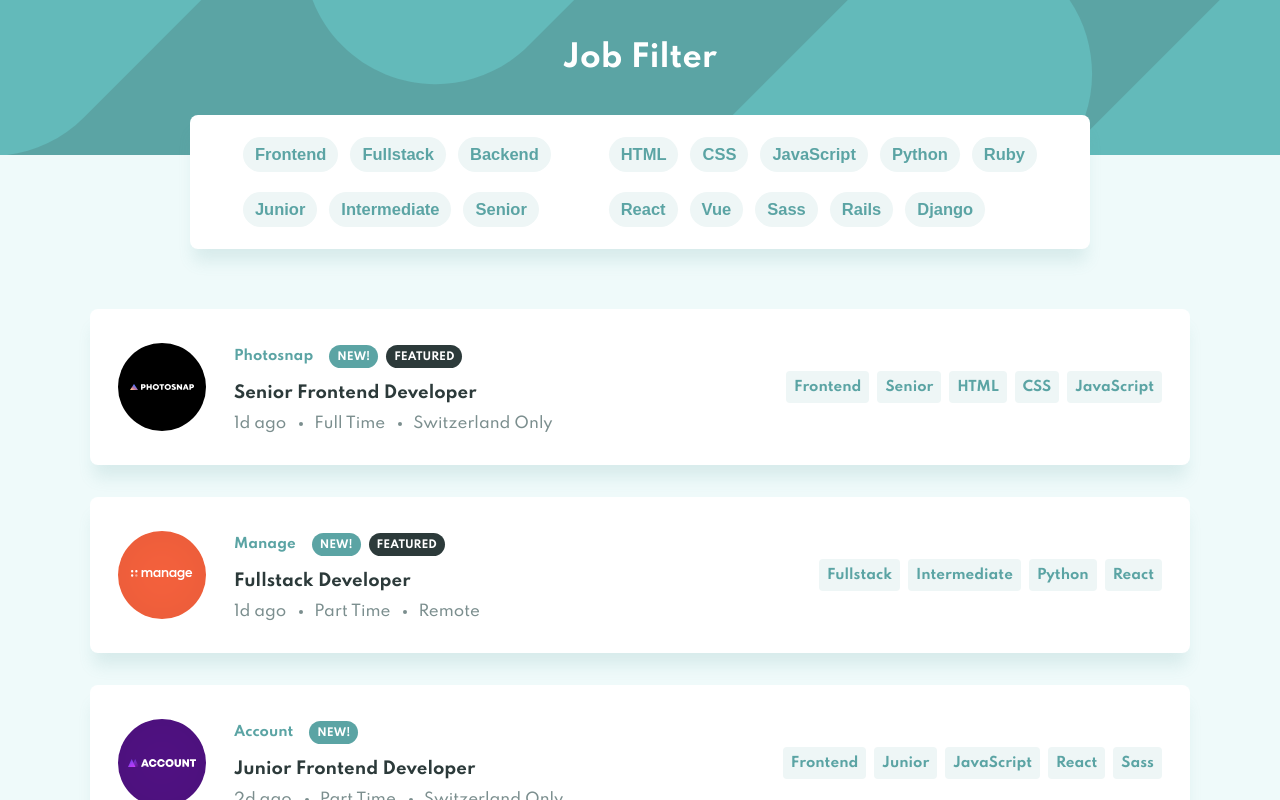
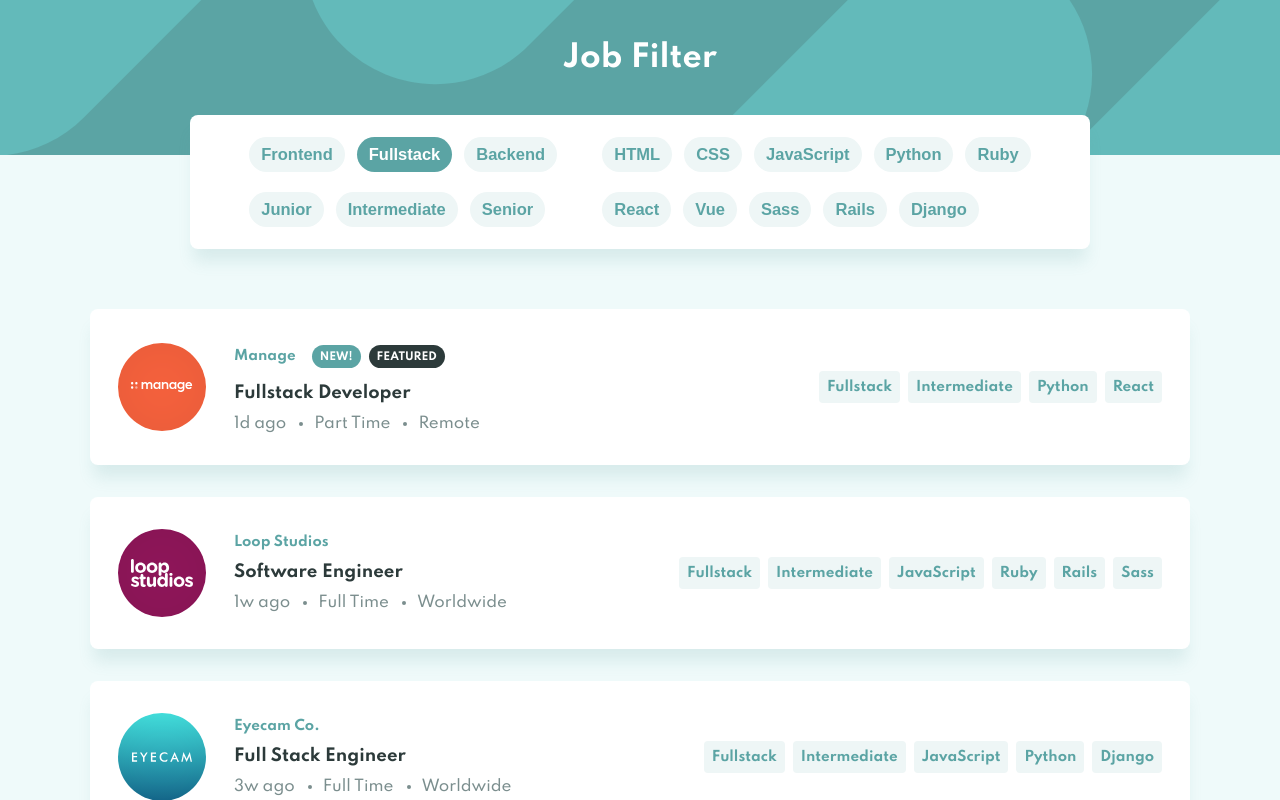
Before and after one commit to nikkypyra/filter-job-listings, a Vue app: page / in a window 1280 px wide. Both pictures are taken after a click on the button "Fullstack". Shown: the top 800 px of the page. Built offline with nearby package versions, Linux system fonts and the light colour scheme.

Commit message:
feat: add filter functionality

```diff
--- a/src/App.vue
+++ b/src/App.vue
@@ -1,8 +1,9 @@
 <template>
   <div id="app">
     <Header />
-    <FilterButtons />
-    <JobCards />
+    <FilterButtons :filters="selectedFilters" @handle-filters="setFilters" />
+    <JobCards :jobs="selectedJobs"/>
+    <p v-if="noMatchingJobs" class="noMatch">Sorry, no jobs match your search criteria.</p>
     <Attribution />
   </div>
 </template>
@@ -13,6 +14,8 @@ import Header from "./components/Header.vue";
 import Attribution from "./components/Attribution.vue";
 import JobCards from "./components/JobCards.vue";
 import FilterButtons from "./components/FilterButtons.vue";
+import { jobList } from "./data/jobs";
+import { Job, Jobs } from "./types/jobs.types";
 
 @Component({
   components: {
@@ -22,7 +25,53 @@ import FilterButtons from "./components/FilterButtons.vue";
     FilterButtons,
   },
 })
-export default class App extends Vue {}
+export default class App extends Vue {
+  jobs: Jobs = jobList
+  filters: string[] = []
+
+  get selectedFilters(): string[] {
+    return this.filters
+  }
+
+  get selectedJobs(): Jobs {
+    return this.jobs.sort((a: Job, b: Job) => a.id - b.id)
+  }
+
+  get noMatchingJobs(): boolean {
+    return !this.selectedJobs.length
+  }
+
+  setJobs(): void {
+    jobList.map((job) => {
+      const jobInfo: string[] = [job.role, job.level, ...job.languages, ...job.tools]
+      if(this.selectedFilters.every((filter) => jobInfo.includes(filter))) {
+        if(!this.selectedJobs.includes(job)) {
+          this.jobs.push(job)
+        }
+      } else {
+        if(this.selectedJobs.includes(job)) {
+          this.jobs = this.jobs.filter(item => item !== job)
+        }
+      }
+    })
+  }
+
+  setFilters(selectedFilter: string): void {
+    if(this.filters.includes(selectedFilter)) {
+      this.filters = this.filters.filter(filter => filter !== selectedFilter);
+    }
+    else {
+      this.filters = [...this.filters, selectedFilter]
+    }
+    this.setJobs()
+  }
+}
 </script>
 
-<style lang="scss"></style>
+<style lang="scss">
+.noMatch {
+  text-align: center;
+  color: $colorSecondary;
+  margin: 140px 0 100px;
+}
+</style>
--- a/src/assets/styles/_variables.scss
+++ b/src/assets/styles/_variables.scss
@@ -2,8 +2,8 @@
 $colorPrimary: hsl(180, 29%, 50%);
 $colorSecondary: hsl(180, 14%, 20%);
 $colorTertiary: hsl(180, 8%, 52%);
+$colorQuaternary: hsl(180, 31%, 95%);
 $colorBackground: hsl(180, 52%, 96%);
-$colorFilterTablets: hsl(180, 31%, 95%);
 $colorWhite: #fff;
 $colorBoxShadow: hsla(180, 29%, 50%, 16%);
 
--- a/src/components/Button.vue
+++ b/src/components/Button.vue
@@ -1,5 +1,5 @@
 <template>
-  <button>{{label}}</button>
+  <button :class="['button', variant]" @click="$emit('click')">{{label}}</button>
 </template>
 
 <script lang="ts">
@@ -8,18 +8,29 @@ import { Component, Vue, Prop } from "vue-property-decorator";
 @Component
 export default class Button extends Vue {
   @Prop({ required: true }) label!: string;
+  @Prop({ default: "primary" }) variant!: "primary" | "secondary";
 }
 </script>
 
 <style lang="scss">
-button {
+.button {
   display: inline;
-  color: $colorPrimary;
-  background-color: $colorFilterTablets;
   font-size: 1.1em;
   font-weight: $fontWeight600;
   padding: 8px 12px 8px;
   border-radius: 20px;
   border: none;
+
+  &.primary {
+    background-color: $colorPrimary;
+    color: $colorWhite;
+  }
+
+  &.secondary {
+    background-color: $colorQuaternary;
+    color: $colorPrimary;
+  }
 }
+
+
 </style>
--- a/src/components/FilterButtons.vue
+++ b/src/components/FilterButtons.vue
@@ -1,16 +1,16 @@
 <template>
   <div class="filterContainer">
     <div class="roles">
-    <Button v-for="role in roles" :key="role" :label="role" />
+    <Button v-for="role in roles" :key="role" :label="role" @click="handleFilters(role)" :variant="variant(role)" />
     </div>
     <div class="levels">
-    <Button v-for="level in levels" :key="level" :label="level" />
+    <Button v-for="level in levels" :key="level" :label="level" @click="handleFilters(level)" :variant="variant(level)" />
     </div>
     <div class="languages">
-    <Button v-for="language in languages" :key="language" :label="language" />
+    <Button v-for="language in languages" :key="language" :label="language" @click="handleFilters(language)" :variant="variant(language)" />
     </div>
     <div class="tools">
-    <Button v-for="tool in tools" :key="tool" :label="tool" />
+    <Button v-for="tool in tools" :key="tool" :label="tool" @click="handleFilters(tool)" :variant="variant(tool)" />
     </div>
   </div>
 </template>
@@ -26,6 +26,7 @@ import Button from "./Button.vue";
   },
 })
 export default class FilterButtons extends Vue {
+  @Prop({ required: true }) filters!: string[];
 
  get roles(): Role[] {
    return Object.values(Role).map((value) => value)
@@ -42,16 +43,26 @@ export default class FilterButtons extends Vue {
  get tools(): Tool[] {
    return Object.values(Tool).map((value) => value)
  }
+
+ filterIsSelected(value: string): boolean {
+   return this.filters.includes(value)
+ }
+
+ variant(value: string) {
+   return this.filterIsSelected(value) ? 'primary' : 'secondary'
+ }
+
+ handleFilters(filter: string): void {
+   this.$emit('handle-filters', filter)
+ }
 }
 </script>
 
 <style lang="scss">
 .filterContainer {
   display: grid;
-  grid-template-columns: 2;
-  grid-template-rows: 2;
   gap: 8px;
-  justify-content: space-around;
+  justify-content: space-evenly;
   background-color: $colorWhite;
   max-width: 900px;
   margin: -40px auto;
@@ -71,6 +82,11 @@ export default class FilterButtons extends Vue {
 
   button {
     margin: 6px;
+
+    &:hover {
+      background-color: $colorPrimary;
+      color: $colorWhite;
+    }
   }
 }
 </style>
--- a/src/components/JobCards.vue
+++ b/src/components/JobCards.vue
@@ -1,7 +1,7 @@
 <template>
   <section class="cards">
     <JobCard
-      v-for="job in jobList"
+      v-for="job in jobs"
       :key="`${job.id}-${job.company}`"
       :job="job"
     />
@@ -10,8 +10,7 @@
 
 <script lang="ts">
 import { Jobs } from "@/types/jobs.types";
-import { Component, Vue } from "vue-property-decorator";
-import { jobList } from "../data/jobs";
+import { Component, Vue, Prop } from "vue-property-decorator";
 import JobCard from "./JobCard.vue";
 
 @Component({
@@ -20,7 +19,7 @@ import JobCard from "./JobCard.vue";
   },
 })
 export default class JobCards extends Vue {
-  jobList: Jobs = jobList;
+  @Prop({ required: true }) jobs!: Jobs;
 }
 </script>
 
--- a/src/components/Skills.vue
+++ b/src/components/Skills.vue
@@ -35,7 +35,7 @@ export default class JobCards extends Vue {
 
   .skill {
     color: $colorPrimary;
-    background-color: $colorFilterTablets;
+    background-color: $colorQuaternary;
     font-size: 0.9em;
     font-weight: 700;
     padding: 8px;
```
